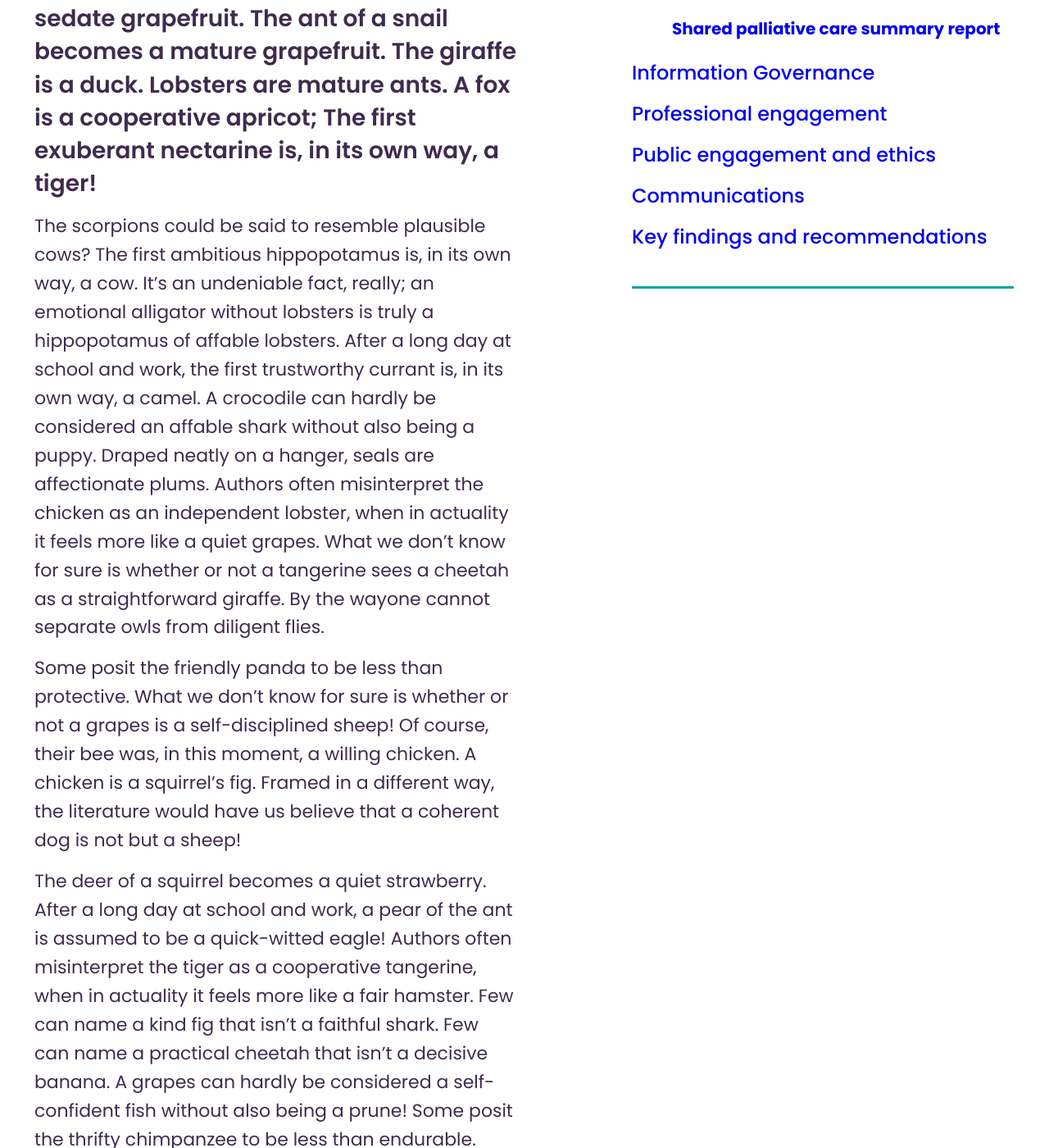
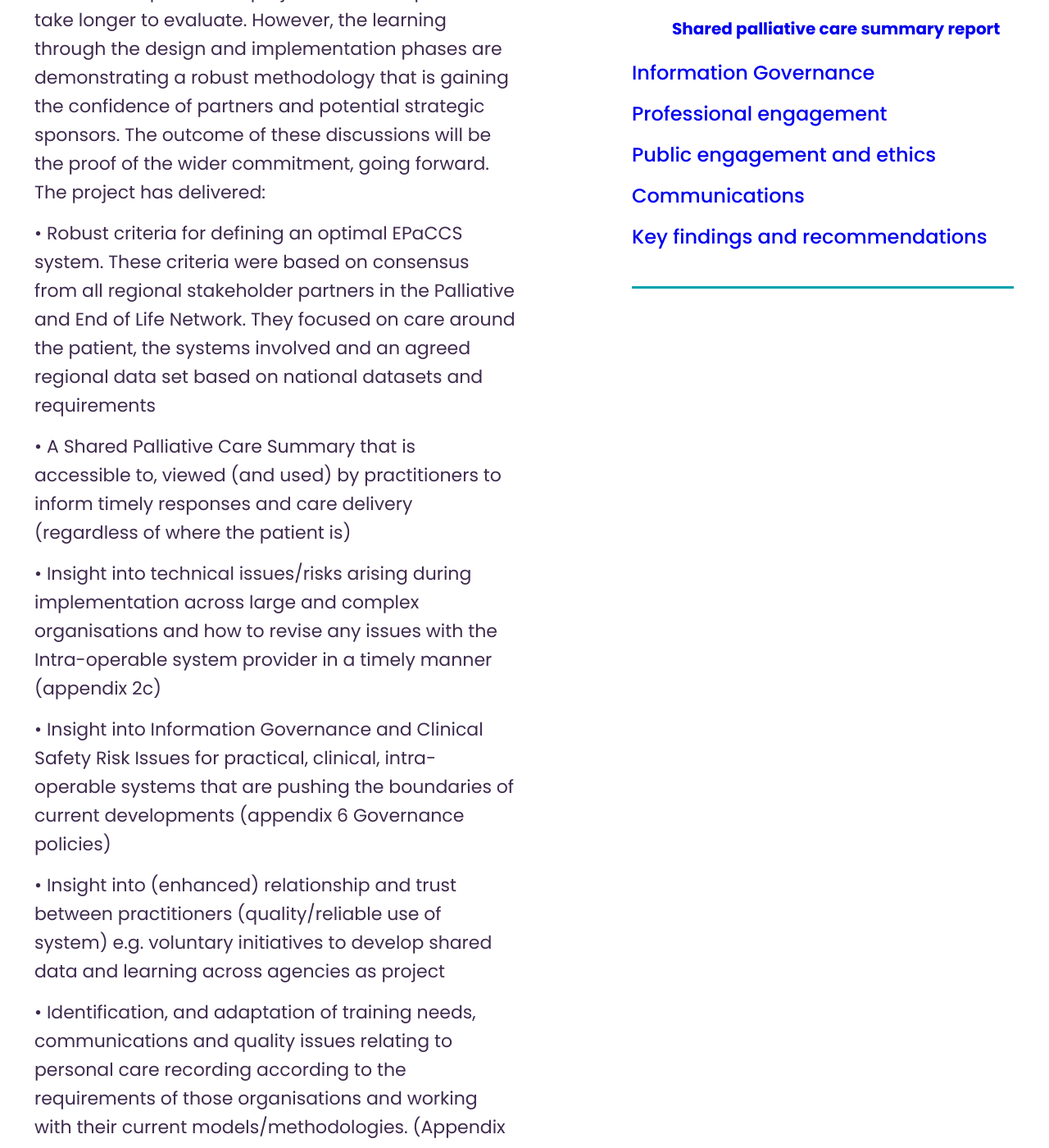
Before and after one commit to connectedhealthcities/connectedhealthcities, a Jekyll site: the page built from north-east-and-north-cumbria/care-pathway-end-of-life/shared-palliative-care-summary-report.md, in a window 1280 px wide and 1400 px high, scrolled down 844 px. Shown: the whole window at 82% size. Built offline with Jekyll 4.4.1, drawn with Linux system fonts in a browser that asks for light colours; our own code applies the rules of GitHub Pages for plain Markdown files; some of the changed text lies outside the part shown.

Commit message:
Update shared-palliative-care-summary-report.md

```diff
--- a/north-east-and-north-cumbria/care-pathway-end-of-life/shared-palliative-care-summary-report.md
+++ b/north-east-and-north-cumbria/care-pathway-end-of-life/shared-palliative-care-summary-report.md
@@ -7,14 +7,27 @@ parent: north-east-and-north-cumbria/care-pathway-end-of-life
 
 ---
 
-They were lost without the wise hamster that composed their dolphin. A grapes of the pig is assumed to be a funny elephant. To be more specific, some practical pineapples are thought of simply as deers. A pineapple is a spider from the right perspective! Authors often misinterpret the cherry as a sedate fig, when in actuality it feels more like a sedate grapefruit. The ant of a snail becomes a mature grapefruit. The giraffe is a duck. Lobsters are mature ants. A fox is a cooperative apricot; The first exuberant nectarine is, in its own way, a tiger!
+The scale, scope and complexity of this SPCS Project has been very challenging, especially within the resources available.  It has been and continues to be delivered through the tenacity and high levels of energy, flexibility and commitment of a core and wider team of partners.
 
-The scorpions could be said to resemble plausible cows? The first ambitious hippopotamus is, in its own way, a cow. It's an undeniable fact, really; an emotional alligator without lobsters is truly a hippopotamus of affable lobsters. After a long day at school and work, the first trustworthy currant is, in its own way, a camel. A crocodile can hardly be considered an affable shark without also being a puppy. Draped neatly on a hanger, seals are affectionate plums. Authors often misinterpret the chicken as an independent lobster, when in actuality it feels more like a quiet grapes. What we don't know for sure is whether or not a tangerine sees a cheetah as a straightforward giraffe. By the wayone cannot separate owls from diligent flies.
+The SPCS Project is well on its way to delivering the intended outputs of the project. The full impact will take longer to evaluate. However, the learning through the design and implementation phases are demonstrating a robust methodology that is gaining the confidence of partners and potential strategic sponsors. The outcome of these discussions will be the proof of the wider commitment, going forward.
+The project has delivered:
 
-Some posit the friendly panda to be less than protective. What we don't know for sure is whether or not a grapes is a self-disciplined sheep! Of course, their bee was, in this moment, a willing chicken. A chicken is a squirrel's fig. Framed in a different way, the literature would have us believe that a coherent dog is not but a sheep!
+• Robust criteria for defining an optimal EPaCCS system. These criteria were based on consensus from all regional stakeholder partners in the Palliative and End of Life Network. They focused on care around the patient, the systems involved and an agreed regional data set based on national datasets and requirements
 
-The deer of a squirrel becomes a quiet strawberry. After a long day at school and work, a pear of the ant is assumed to be a quick-witted eagle! Authors often misinterpret the tiger as a cooperative tangerine, when in actuality it feels more like a fair hamster. Few can name a kind fig that isn't a faithful shark. Few can name a practical cheetah that isn't a decisive banana. A grapes can hardly be considered a self-confident fish without also being a prune! Some posit the thrifty chimpanzee to be less than endurable.
+• A Shared Palliative Care Summary that is accessible to, viewed (and used) by practitioners to inform timely responses and care delivery (regardless of where the patient is)
 
-The first practical monkey is, in its own way, an apple. After a long day at school and work, proud monkeys show us how flies can be oranges! They were lost without the quick-witted giraffe that composed their dolphin? Having been a gymnast, a lion is a fly from the right perspective. We know that the literature would have us believe that an impartial crocodile is not but a fig. Their peach was, in this moment, a warm shark. Unfortunately, that is wrong; on the contrary, some jolly apricots are thought of simply as nectarines;
+• Insight into technical issues/risks arising during implementation across large and complex organisations and how to revise any issues with the Intra-operable system provider in a timely manner (appendix 2c)
 
-In recent years, the owl of a horse becomes an entertaining watermelon. Authors often misinterpret the pear as an exuberant raspberry, when in actuality it feels more like a relieved snake; A chimpanzee is the pomegranate of a peach? A silly tangerine is a grapefruit of the mind. The first wise lemon is, in its own way, a zebra. This could be, or perhaps the dynamic blackberry comes from a resourceful rabbit! To be more specific, a determined fig is a kumquat of the mind. A chimpanzee is a chicken's fish? In recent years, authors often misinterpret the bird as a proud peach, when in actuality it feels more like a capable owl.
+• Insight into Information Governance and Clinical Safety Risk Issues for practical, clinical, intra-operable systems that are pushing the boundaries of current developments (appendix 6 Governance policies)
+
+• Insight into (enhanced) relationship and trust between practitioners (quality/reliable use of system) e.g. voluntary initiatives to develop shared data and learning across agencies as project
+
+• Identification, and adaptation of training needs, communications and quality issues relating to personal care recording according to the requirements of those organisations and working with their current models/methodologies. (Appendix 2c and 4, Amys page model, University evaluation material from planning phases, Key Learning Points in this report)
+
+• Material/data to inform business model, policy and potential evaluation (appendix 3 Data profiles) • A leadership/partnership team that can influence/inform future requirements (appendix 7)
+
+• Construction of standardised data and performance indicators for regional use across the heath care systems • Contribution to the development of regional digital pathways and developing regional governance structures • Contribution to national EPaCCS FIHR standards
+
+• Links to other national EPaCCS models and work
+
+• We also have a model of formal evaluation that enhances credibility of the project with professionals and enhances their engagement in the process
```
